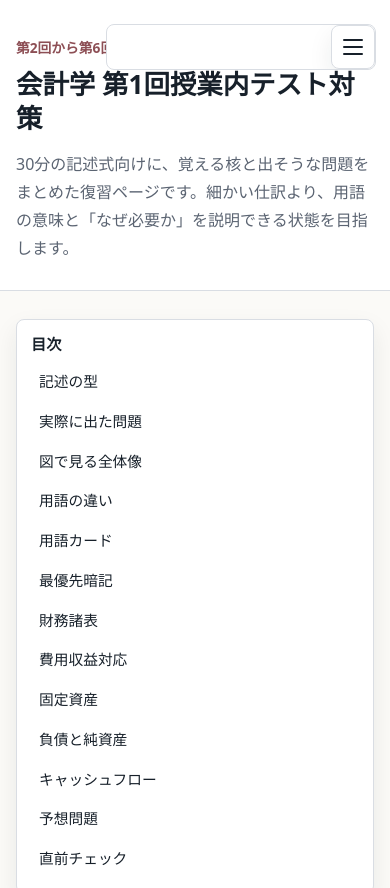
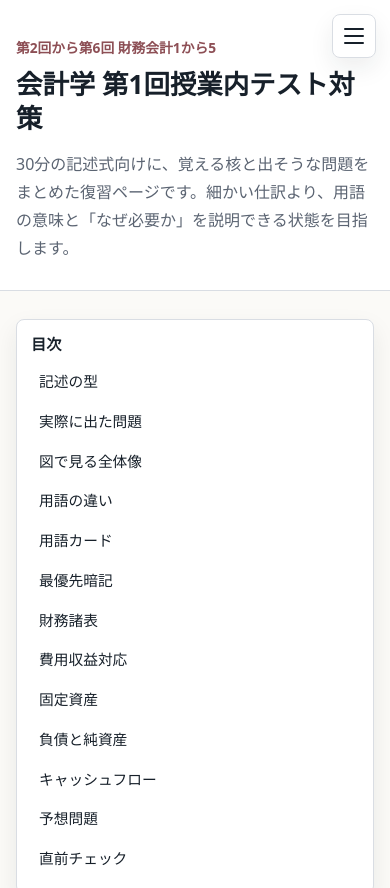
Before and after one commit to a5824006/kaikei_test_1, a plain HTML site: page test1.html in a window 390 px wide. Shown: the top 888 px of the page. Drawn offline with Linux system fonts and the light colour scheme.

Commit message:
Show hamburger as button only

```diff
--- a/test1.html
+++ b/test1.html
@@ -610,7 +610,12 @@
       top: 14px;
       right: 14px;
       z-index: 80;
-      width: min(270px, calc(100vw - 28px));
+      width: 44px;
+      margin: 0;
+      border: 0;
+      background: transparent;
+      box-shadow: none;
+      overflow: visible;
     }
 
     .hamburger-menu summary {
@@ -652,6 +657,9 @@
     }
 
     .hamburger-panel {
+      position: absolute;
+      right: 0;
+      width: min(240px, calc(100vw - 28px));
       margin-top: 8px;
       border: 1px solid var(--line);
       border-radius: 8px;
```
Also changed, not shown: index.html (+9 -1 lines), test2.html (+9 -1 lines), test3.html (+9 -1 lines).
